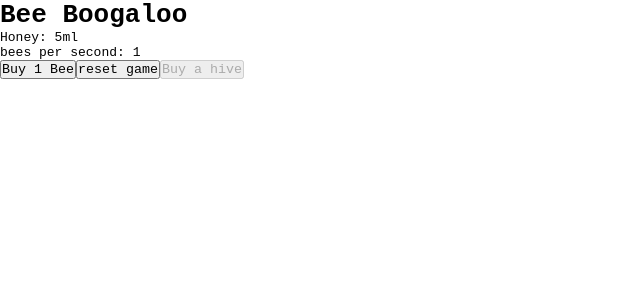
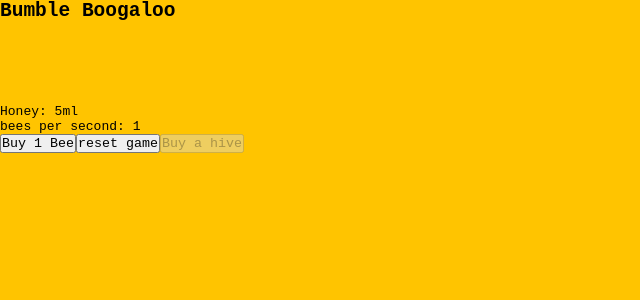
Before and after one commit to The-Awkward-Customer/react-fullstack, a React (Vite) app in the folder client/: page /cookieclicker in a window 1280 px wide. Shown: the top 300 px of the page, without its empty margins (0-640 px from the left). Built offline with nearby package versions, Linux system fonts and the light colour scheme.

Commit message:
added be and initial styling

```diff
--- a/client/index.html
+++ b/client/index.html
@@ -6,6 +6,7 @@
     <meta name="viewport" content="width=device-width, initial-scale=1.0" />
     <title>Vite + React</title>
     <link rel="stylesheet" href="./src/variables.scss" />
+    <link rel="stylesheet" href="./src/CookieClicker.scss" />
   </head>
   <body>
     <div id="root"></div>
--- /dev/null
+++ b/client/src/CookieClicker.scss
@@ -0,0 +1,13 @@
+$cc-background-page: #ffc400;
+$cc-brand-beige: #ae8f6a;
+$cc-brand-black: #262a2a;
+$cc-brand-pink: #ff80a4;
+$cc-brand-beige: #e4cfb0;
+$cc-brand-yellow: #f5d03a;
+$cc-brand-blue-light: #6cc7c0;
+$cc-brand-blue-dark: #36a198;
+
+.cookieClickerSection {
+  background-color: $cc-background-page;
+  height: 100vh;
+}
--- a/client/src/pages/cookieclicker.jsx
+++ b/client/src/pages/cookieclicker.jsx
@@ -93,8 +93,12 @@ export default function CookieClicker() {
   }
 
   return (
-    <>
-      <h1>Bee Boogaloo</h1>
+    <section className="cookieClickerSection">
+      <h1>Bumble Boogaloo</h1>
+      <marquee>
+        <img src="./src/assets/Bee.svg" />
+      </marquee>
+
       <p>
         Honey: {bees}
         {unit}
@@ -105,6 +109,6 @@ export default function CookieClicker() {
       <button disabled={disableUpgradeOne} onClick={IncreasebeesPerSecond}>
         Buy a hive
       </button>
-    </>
+    </section>
   );
 }
--- a/client/src/useReact/cookieclicker.jsx
+++ /dev/null
@@ -1 +0,0 @@
-import { useState, useEffect } from "react";
```
Also changed, not shown: client/src/assets/Bee.svg (added).
